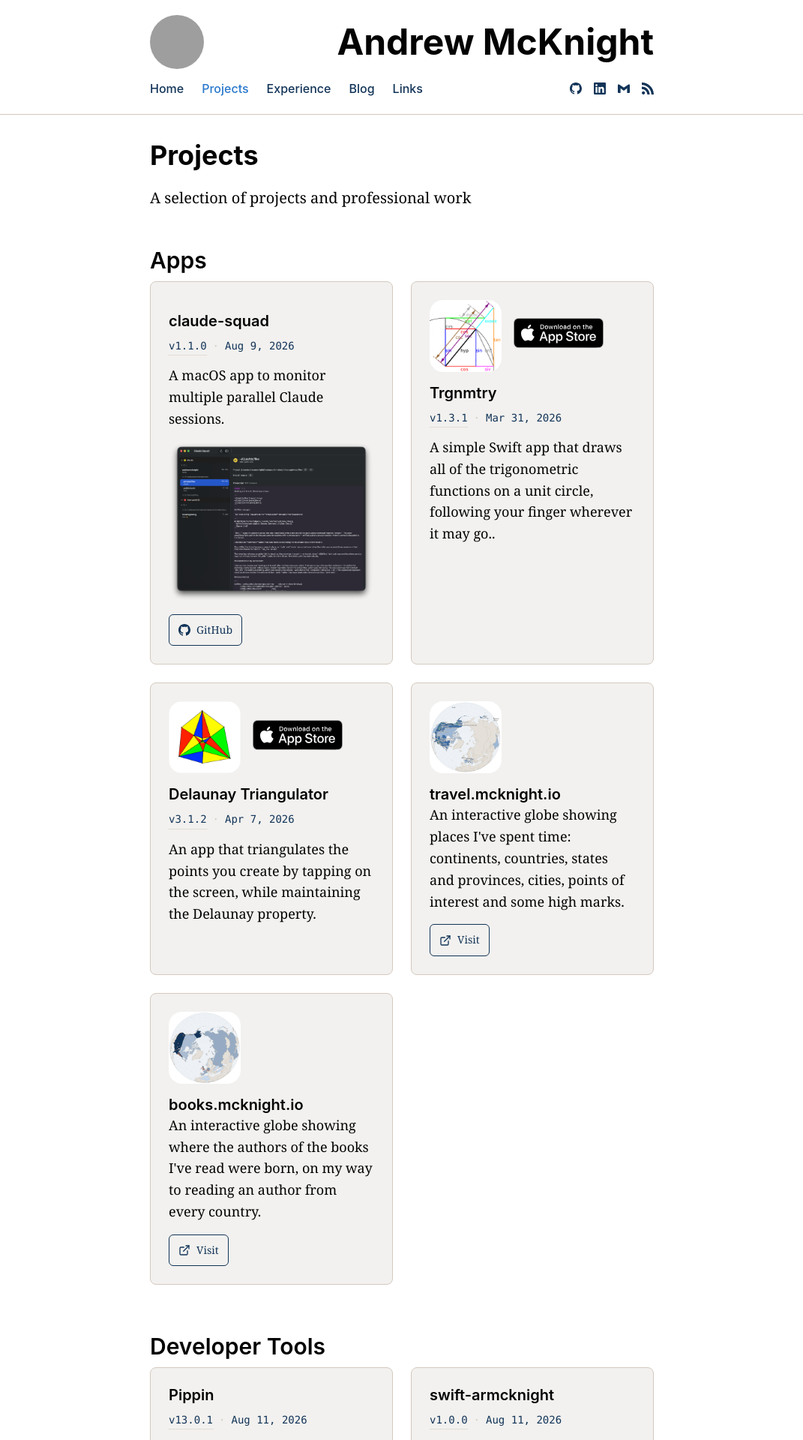
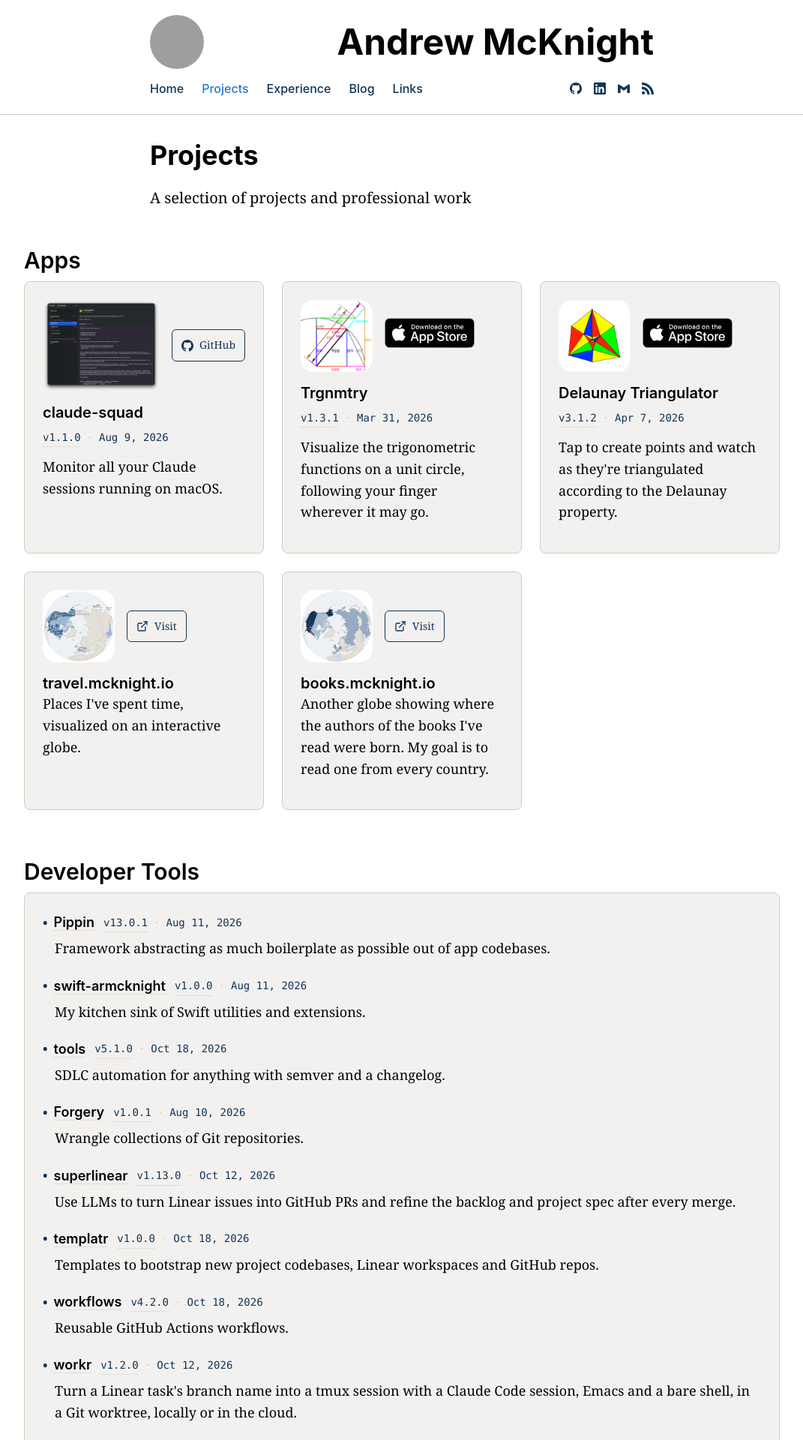
Before and after one commit to armcknight/mcknight.io, a Jekyll site: the page built from projects/index.html, in a window 1280 px wide. Shown: the top 1920 px of the page at 75% size, without its empty margins (104-1175 px from the left). Built offline with Jekyll 4.4.1, drawn with Linux system fonts in a browser that asks for light colours; some of the changed text lies outside the part shown; grey boxes are pictures that could not be loaded.

Commit message:
update projects info and presentation

```diff
--- a/_data/projects.yml
+++ b/_data/projects.yml
@@ -1,6 +1,6 @@
 devtools:
   - name: "Pippin"
-    description: "Utilities to quickly prototype iOS apps and simplify working with Cocoa/UIKit API in Swift."
+    description: "Framework abstracting as much boilerplate as possible out of app codebases."
     website: "https://github.com/TwoRingSoft/Pippin"
     website-name: "GitHub"
 
@@ -10,51 +10,51 @@ devtools:
     website-name: "GitHub"
 
   - name: "tools"
-    description: "A collection of utilities for the software development lifecycle."
+    description: "SDLC automation for anything with semver and a changelog."
     website: "https://github.com/armcknight/tools"
     website-name: "GitHub"
     release-repo: "armcknight/homebrew-tools"
     release-tag-prefix: "tools-"
 
   - name: "Forgery"
-    description: "A tool to wrangle collections of git repositories."
+    description: "Wrangle collections of Git repositories."
     website: "https://github.com/armcknight/forgery"
     website-name: "GitHub"
     release-repo: "armcknight/homebrew-tools"
     release-tag-prefix: "forgery-"
 
   - name: "superlinear"
-    description: "A program that turns Linear issues into verifiable draft PRs."
+    description: "Use LLMs to turn Linear issues into GitHub PRs and refine the backlog and project spec after every merge."
     website: "https://github.com/armcknight/superlinear"
     website-name: "GitHub"
     release-repo: "armcknight/homebrew-tools"
     release-tag-prefix: "superlinear-"
 
   - name: "templatr"
-    description: "Application type templates for use by superlinear to bootstrap new projects."
+    description: "Templates to bootstrap new project codebases, Linear workspaces and GitHub repos."
     website: "https://github.com/armcknight/templatr"
     website-name: "GitHub"
 
   - name: "workflows"
-    description: "Reusable GitHub Actions workflows.."
+    description: "Reusable GitHub Actions workflows."
     website: "https://github.com/armcknight/workflows"
     website-name: "GitHub"
 
   - name: "workr"
-    description: "Automation to multiplex a Claude Code session with Emacs and a bare shell in a Git worktree for a Linear task, optionally on a remote container."
+    description: "Turn a Linear task's branch name into a tmux session with a Claude Code session, Emacs and a bare shell, in a Git worktree, locally or in the cloud."
     website: "https://github.com/armcknight/workr"
     website-name: "GitHub"
     release-repo: "armcknight/homebrew-tools"
     release-tag-prefix: "work-"
 
   - name: "hammerspoons"
-    description: "MacOS helpers delivering small development QoL improvements."
+    description: "Development QoL improvements for macOS."
     website: "https://github.com/armcknight/hammerspoons"
     website-name: "GitHub"
 
   - name: "claude-armcknight"
-    description: "My own Claude Code plugin marketplace for the slash commands I use in development."
-    website: "https://github.com/armcknight/claude-armcknight"
+    description: "Claude Code plugin marketplace for the slash commands I use in development."
+    website: "https://github.com/armcknight/armcknight-claude"
     website-name: "GitHub"
 
 apps:
@@ -64,18 +64,18 @@ apps:
 #    image: "Dough.png"
 
   - name: "claude-squad"
-    description: "A macOS app to monitor multiple parallel Claude sessions."
+    description: "Monitor all your Claude sessions running on macOS."
     website: "https://github.com/armcknight/claude-squad"
     website-name: "GitHub"
     screenshot: "claude-squad.png"
 
   - name: "Trgnmtry"
-    description: "A simple Swift app that draws all of the trigonometric functions on a unit circle, following your finger wherever it may go.."
+    description: "Visualize the trigonometric functions on a unit circle, following your finger wherever it may go."
     app-store-url: "https://apps.apple.com/us/app/trgnmtry/id1146667288"
     image: "trgnmtry.png"
 
   - name: "Delaunay Triangulator"
-    description: "An app that triangulates the points you create by tapping on the screen, while maintaining the Delaunay property."
+    description: "Tap to create points and watch as they're triangulated according to the Delaunay property."
     app-store-url: "https://apps.apple.com/us/app/delaunay-triangulator/id657596160"
     image: "delaunay.png"
 
@@ -85,14 +85,14 @@ apps:
 #    website-name: "GitHub"
 
   - name: "travel.mcknight.io"
-    description: "An interactive globe showing places I've spent time: continents, countries, states and provinces, cities, points of interest and some high marks."
+    description: "Places I've spent time, visualized on an interactive globe."
     website: "https://travel.mcknight.io"
     website-name: "Visit"
     image: "travel-globe.png"
     image-alt: "A globe seen from above the North Pole, with the countries and states visited shaded and the places marked"
 
   - name: "books.mcknight.io"
-    description: "An interactive globe showing where the authors of the books I've read were born, on my way to reading an author from every country."
+    description: "Another globe showing where the authors of the books I've read were born. My goal is to read one from every country."
     website: "https://books.mcknight.io"
     website-name: "Visit"
     image: "books-globe.png"
--- a/_layouts/modern.html
+++ b/_layouts/modern.html
@@ -28,7 +28,12 @@
   {% endif %}
 
   <!-- Stylesheets -->
-  <link rel="stylesheet" href="{{ '/assets/css/modern.css' | relative_url }}">
+  {%- comment -%}
+    The build time on the end makes a browser fetch the stylesheet again after
+    every build and deploy, rather than keep a copy that no longer matches the
+    pages, as the travel and books sites do.
+  {%- endcomment %}
+  <link rel="stylesheet" href="{{ '/assets/css/modern.css' | relative_url }}?v={{ site.time | date: '%s' }}">
 
   <!-- Feeds -->
   {% if page.feedURL %}
@@ -81,7 +86,7 @@
   </header>
 
   <main class="container">
-    <div class="content">
+    <div class="content{% if page.content_class %} {{ page.content_class }}{% endif %}">
       {{ content }}
     </div>
   </main>
--- a/assets/css/_base.scss
+++ b/assets/css/_base.scss
@@ -197,6 +197,20 @@ blockquote p {
 .content {
   max-width: var(--content-width);
   margin: 0 auto;
+}
+
+// A page that needs more room than a column of text — the projects page, for
+// three cards abreast — sets `content_class: content-wide` and gets the
+// container's full width. Its page header keeps the reading width, centred,
+// so the title still lines up with the site header above it.
+.content.content-wide {
+  max-width: none;
+}
+
+.content-wide > .page-header {
+  max-width: var(--content-width);
+  margin-left: auto;
+  margin-right: auto;
 }
 
 // Header
--- a/assets/css/_projects.scss
+++ b/assets/css/_projects.scss
@@ -9,11 +9,65 @@
   margin-bottom: var(--space-2);
 }
 
-// Project grids
+// Project grids. As many columns as fit at 300px or wider: three across the
+// projects page's full width (content-wide), fewer as the window narrows.
 .projects-grid {
   display: grid;
   grid-template-columns: repeat(auto-fit, minmax(300px, 1fr));
   gap: var(--space-6);
+}
+
+// Developer tools: one box holding a list, a bullet for each tool, its name —
+// a link to its repository — and release on one line, and its description
+// under them. The bullet is
+// drawn on the line rather than as the list's marker, which sits badly beside
+// a flex row.
+.devtool-list {
+  list-style: none;
+  margin: 0;
+  padding: 0;
+}
+
+.devtool + .devtool {
+  margin-top: var(--space-5);
+}
+
+.devtool-line {
+  display: flex;
+  flex-wrap: wrap;
+  align-items: center;
+  column-gap: var(--space-3);
+  row-gap: var(--space-1);
+}
+
+.devtool-line::before {
+  content: "•";
+  color: var(--text-secondary);
+  margin-right: calc(var(--space-1) * -1);
+}
+
+.devtool .project-title {
+  font-size: var(--text-lg);
+}
+
+.devtool .project-release {
+  margin: 0;
+}
+
+.devtool .project-title a {
+  color: inherit;
+  text-decoration: none;
+  border-bottom: 1px dotted var(--border);
+}
+
+.devtool .project-title a:hover {
+  color: var(--accent);
+  border-bottom-color: var(--accent);
+}
+
+// Under the name, not under the bullet.
+.devtool .project-description {
+  margin: var(--space-1) 0 0 var(--space-4);
 }
 
 // Full-width layout for coding challenges
@@ -46,19 +100,28 @@
   margin-bottom: var(--space-4);
 }
 
+// Beside the picture: the App Store badge, or a GitHub or Visit button.
+.app-links {
+  display: flex;
+  flex-direction: column;
+  align-items: flex-start;
+  gap: var(--space-2);
+  flex-shrink: 0;
+}
+
+// A screenshot in the header takes the room the links leave.
+.app-header .app-screenshot-link {
+  flex: 1 1 auto;
+  min-width: 0;
+  margin-bottom: 0;
+}
+
 .app-icon {
   width: 96px;
   height: 96px;
   border-radius: 18px;
   display: block;
   flex-shrink: 0;
-}
-
-.project-header {
-  display: flex;
-  align-items: center;
-  justify-content: space-between;
-  margin-bottom: var(--space-3);
 }
 
 .project-title {
@@ -77,12 +140,6 @@
   font-size: var(--text-sm);
   color: var(--text-secondary);
   margin: var(--space-2) 0 var(--space-3);
-}
-
-// The devtools card wraps its title in .project-header, which already puts
-// space below the name, so pull the release line back up by that much.
-.project-header + .project-release {
-  margin-top: calc(var(--space-2) - var(--space-3));
 }
 
 .project-release a {
@@ -318,11 +375,6 @@ body.lightbox-open {
     padding: var(--space-4);
   }
 
-  .project-header {
-    flex-direction: column;
-    align-items: flex-start;
-    gap: var(--space-2);
-  }
 
   .app-store-link {
     padding: 0;
--- a/projects/index.html
+++ b/projects/index.html
@@ -14,33 +15,35 @@ title: "Projects"
     <h2>Apps</h2>
     <div class="projects-grid">
       {% for project in site.data.projects.apps %}
+        {% comment %}
+          Every app card starts the same way: its picture — an icon, or for
+          an app without one a screenshot — with its links beside it, the App
+          Store badge or a button; then its name, release and description.
+        {% endcomment %}
         <div class="project-card">
           <div class="app-header">
-            {% if project.image %}
+            {% if project.screenshot %}
+              {% assign screenshot_url = '/assets/images/projects/' | append: project.screenshot | relative_url %}
+              <a href="{{ screenshot_url }}" target="_blank" rel="noopener" class="app-screenshot-link" data-lightbox>
+                <img src="{{ screenshot_url }}" alt="{{ project.name }} screenshot" class="app-screenshot" loading="lazy">
+              </a>
+            {% elsif project.image %}
               <img src="{{ '/assets/images/projects/' | append: project.image | relative_url }}" alt="{% if project.image-alt %}{{ project.image-alt }}{% else %}{{ project.name }} app icon{% endif %}" class="app-icon">
             {% endif %}
+            <div class="app-links">
               {% if project.app-store-url %}
                 <a href="{{ project.app-store-url }}" target="_blank" rel="noopener" class="project-link app-store-link">
                   <img src="{{ '/assets/images/app-store-badge.svg' | relative_url }}" alt="Download on the App Store" class="app-store-badge">
                 </a>
               {% endif %}
+              {% if project.website %}
+                {% include project-link.html url=project.website label=project.website-name %}
+              {% endif %}
+            </div>
           </div>
           <h3 class="project-title">{{ project.name }}</h3>
           {% include project-release.html project=project %}
           <p class="project-description">{{ project.description }}</p>
-
-          {% if project.screenshot %}
-            {% assign screenshot_url = '/assets/images/projects/' | append: project.screenshot | relative_url %}
-            <a href="{{ screenshot_url }}" target="_blank" rel="noopener" class="app-screenshot-link" data-lightbox>
-              <img src="{{ screenshot_url }}" alt="{{ project.name }} screenshot" class="app-screenshot" loading="lazy">
-            </a>
-          {% endif %}
-
-          <div class="project-links">
-            {% if project.website %}
-              {% include project-link.html url=project.website label=project.website-name %}
-            {% endif %}
-          </div>
         </div>
       {% endfor %}
     </div>
@@ -48,22 +51,22 @@ title: "Projects"
 
   <section class="project-category">
     <h2>Developer Tools</h2>
-    <div class="projects-grid">
+    {% comment %}
+      All in one box, as a list: each tool a bullet, its name a link to its
+      repository and its release on one line, and its description under them.
+    {% endcomment %}
+    <div class="project-card devtools">
+      <ul class="devtool-list">
         {% for project in site.data.projects.devtools %}
-        <div class="project-card">
-          <div class="project-header">
-            <h3 class="project-title">{{ project.name }}</h3>
+          <li class="devtool">
+            <div class="devtool-line">
+              <h3 class="project-title"><a href="{{ project.website }}" target="_blank" rel="noopener">{{ project.name }}</a></h3>
+              {% include project-release.html project=project %}
             </div>
-
-          {% include project-release.html project=project %}
-
             <p class="project-description">{{ project.description }}</p>
-
-          <div class="project-links">
-            {% include project-link.html url=project.website label=project.website-name %}
-          </div>
-        </div>
+          </li>
         {% endfor %}
+      </ul>
     </div>
   </section>
 
```
Also changed, not shown: other parts of projects/index.html (+1 -0 lines). Lines whose indentation alone changed are shown as unchanged.
